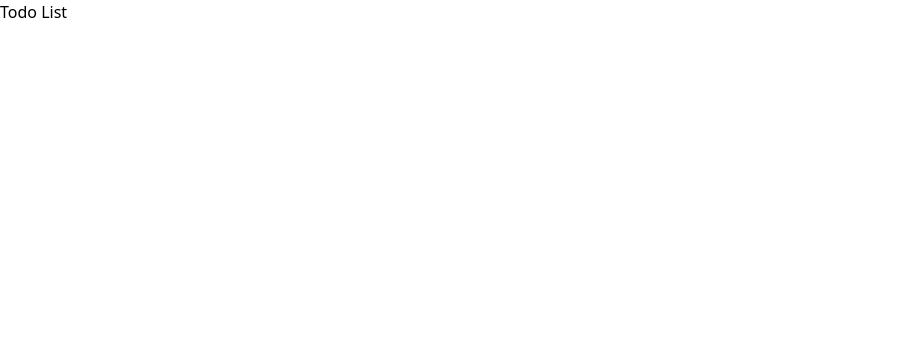
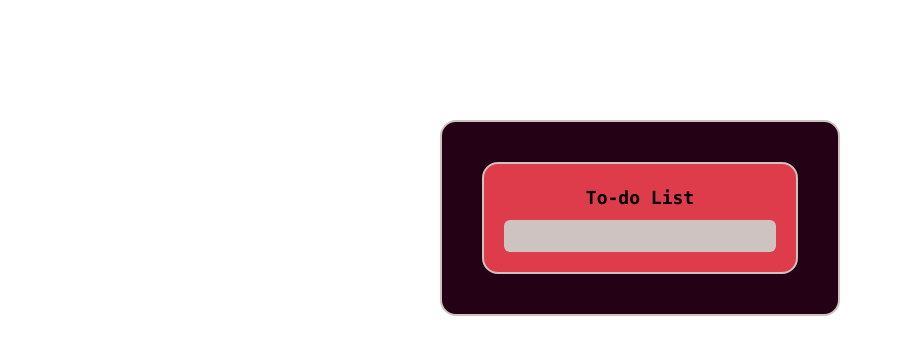
Before and after one commit to cliff-4/my-react-app, a React (Vite) app: page / in a window 1280 px wide. Shown: the top 354 px of the page, without its empty margins (0-903 px from the left). Built offline with nearby package versions, Linux system fonts and the light colour scheme.

Commit message:
feat: added empty check and tailwind styles

```diff
--- a/src/components/TodoList.tsx
+++ b/src/components/TodoList.tsx
@@ -1,4 +1,5 @@
 import React, { useState, useEffect, KeyboardEvent } from "react";
+import { RxCrossCircled } from "react-icons/rx";
 
 interface Todo {
   text: string;
@@ -18,6 +19,7 @@ const TodoList: React.FC = () => {
   }, [todos]);
 
   const addTodo = (text: string) => {
+    if (text === "") return;
     setTodos([{ text, completed: false }, ...todos]);
   };
 
@@ -33,17 +35,42 @@ const TodoList: React.FC = () => {
   };
 
   return (
+    <div className="flex justify-center flex-row min-h-screen">
+      <div className="flex justify-start flex-col min-w-[50vh] max-w-[50vh]">
+        <div className="border-solid border-2 border-quinternary p-10 mt-[15vh] rounded-2xl bg-primary max-h-[70vh]">
+          <div className="border-solid border-2 border-quinternary p-5 rounded-2xl bg-secondary flex flex-col">
+            <p className="text-lg text-center font-extrabold font-mono">
+              To-do List
+            </p>
+            <input
+              type="text"
+              onKeyDown={handleKeyDown}
+              className="bg-quinternary max-w-md px-4 py-1 rounded-md mt-2"
+            />
+          </div>
           <div>
-      <h1>Todo List</h1>
-      <input type="text" onKeyDown={handleKeyDown} />
             <ul>
               {todos.map((todo, index) => (
-          <li key={index}>
+                <li
+                  key={index}
+                  className="border-solid border-2 border-quinternary my-2 py-1 pl-4 pr-1 h-auto rounded-2xl
+                  flex flex-row justify-between font-bold font-mono text-pretty
+                  max-w-full
+                  bg-[#f76371]
+                  "
+                >
+                  <p className="text-ellipsis overflow-hidden max-w-64">
                     {todo.text}
-            <button onClick={() => removeTodo(index)}>Remove</button>
+                  </p>
+                  <button onClick={() => removeTodo(index)}>
+                    <RxCrossCircled size={20} />
+                  </button>
                 </li>
               ))}
             </ul>
+          </div>
+        </div>
+      </div>
     </div>
   );
 };
```
Lines whose indentation alone changed are shown as unchanged.
